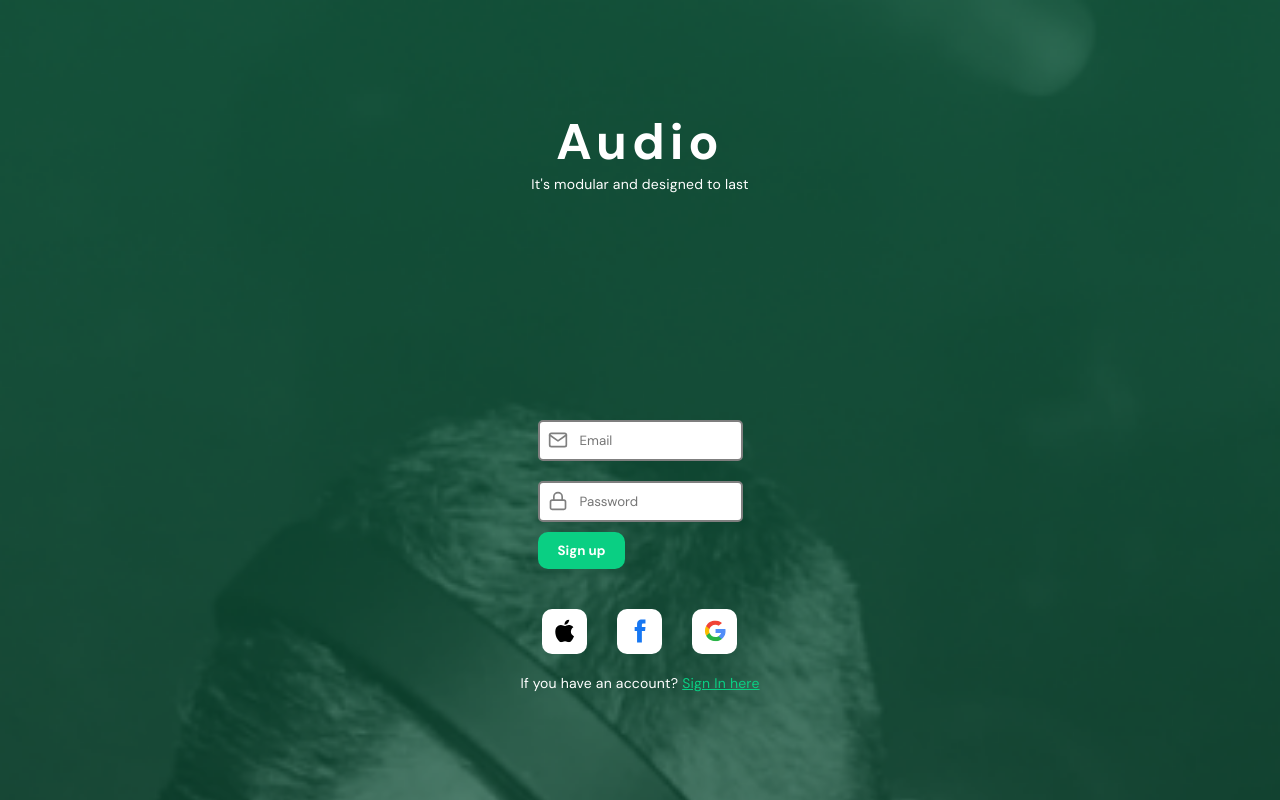
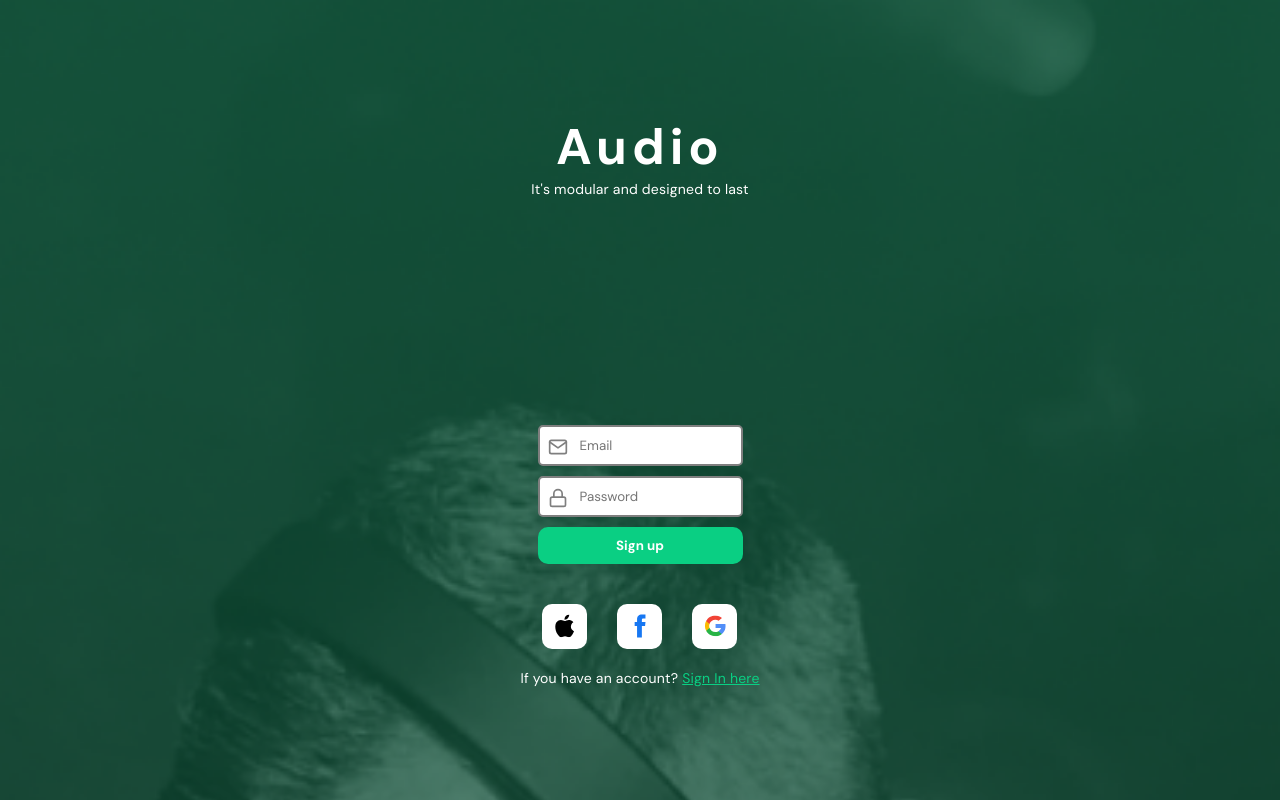
Before and after one commit to balamurugan16/audio-ecommerce-web, a React (Vite) app: page /signup in a window 1280 px wide. Built offline with nearby package versions, Linux system fonts and the light colour scheme.

Commit message:
Signin and Signup page completed Modifications in the input and button element

```diff
--- a/src/components/ui/Button.tsx
+++ b/src/components/ui/Button.tsx
@@ -14,20 +14,20 @@ const variants = {
 
 export default function Button({ children, icon, variant = "default" }: Props) {
 	return (
-		<StyledButton className={variant}>
+		<StyledButton className={variant} $hasIcon={!!icon}>
 			{children}
 			{icon ? <FeatherIcon icon={icon} /> : null}
 		</StyledButton>
 	);
 }
 
-const StyledButton = styled.button`
+const StyledButton = styled.button<{ $hasIcon: boolean }>`
 	border: none;
 	border-radius: 10px;
 	padding: 1rem 2rem;
 	font-weight: bolder;
 	display: flex;
-	justify-content: space-between;
+	justify-content: ${(props) => (props.$hasIcon ? "space-between" : "center")};
 	align-items: center;
 
 	&.filled {
--- a/src/components/ui/Input.tsx
+++ b/src/components/ui/Input.tsx
@@ -32,7 +32,6 @@ const Wrapper = styled.div<{ $icon: boolean }>`
 		border: 2px solid var(--color-grey-dark-1);
 		padding: 1rem;
 		padding-left: ${(props) => (props.$icon ? "4rem" : "1rem")};
-		margin: 1rem 0;
 		border-radius: 5px;
 		position: relative;
 		color: var(--color-grey-dark-1);
@@ -45,7 +44,6 @@ const Wrapper = styled.div<{ $icon: boolean }>`
 
 	svg {
 		position: absolute;
-		top: 0.8rem;
 		width: 2rem;
 		padding: 1rem;
 		z-index: 1;
--- a/src/pages/Signin.tsx
+++ b/src/pages/Signin.tsx
@@ -62,6 +62,7 @@ const Wrapper = styled.section`
 			display: flex;
 			flex-direction: column;
 			align-items: center;
+			gap: 1rem;
 		}
 		.actions {
 			display: flex;
--- a/src/pages/Signup.tsx
+++ b/src/pages/Signup.tsx
@@ -18,9 +18,7 @@ function Signup() {
 				<form>
 					<Input icon="mail" placeholder="Email" />
 					<Input icon="lock" placeholder="Password" />
-					<div>
-						<Button variant="filled">Sign up</Button>
-					</div>
+					<Button variant="filled">Sign up</Button>
 				</form>
 				<div className="actions">
 					<div className="social-media">
@@ -36,7 +34,7 @@ function Signup() {
 					</div>
 					<p>
 						If you have an account?{" "}
-						<Link className="link" to="/signup">
+						<Link className="link" to="/signin">
 							Sign In here
 						</Link>
 					</p>
@@ -76,6 +74,7 @@ const Wrapper = styled.section`
 		form {
 			display: flex;
 			flex-direction: column;
+			gap: 1rem;
 		}
 		.actions {
 			display: flex;
```
